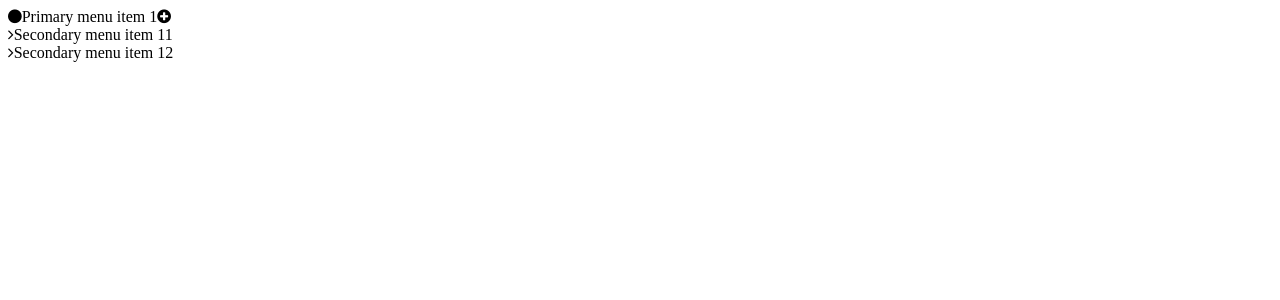
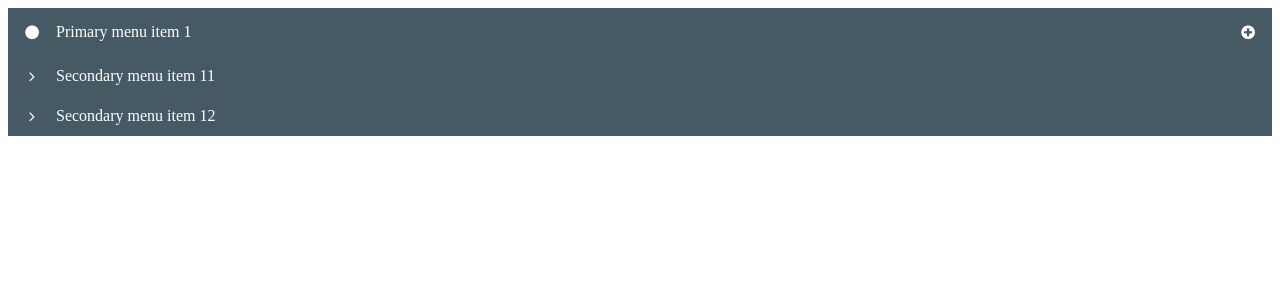
Before and after one commit to minhtrung2606-work/ng2-skeleton, an Angular app: page / in a window 1280 px wide. Shown: the top 300 px of the page. Built offline with nearby package versions, Linux system fonts and the light colour scheme.

Commit message:
Update LeftNavMenuItem styles

```diff
--- a/src/app/components/left-nav/left-nav-menu-item/left-nav-menu-item.component.css
+++ b/src/app/components/left-nav/left-nav-menu-item/left-nav-menu-item.component.css
@@ -0,0 +1,42 @@
+/*Component*/
+.left-nav-menu-item-component {
+  position: relative;
+  background-color: #455A64;
+  color: #FFFFFF;
+  cursor: pointer;
+}
+
+/*Elements in group*/
+.left-nav-menu-item-component .primary-item,
+.left-nav-menu-item-component .secondary-item {
+  display: flex;
+  align-items: center;
+}
+.left-nav-menu-item-component .start-icon,
+.left-nav-menu-item-component .end-icon {
+  display: flex;
+  align-items: center;
+  justify-content: center;
+}
+.left-nav-menu-item-component .start-icon,
+.left-nav-menu-item-component .end-icon {
+  min-width: 48px;
+}
+.left-nav-menu-item-component .end-icon {
+  margin-left: auto;
+}
+
+/*Individual element*/
+/*--Primary item*/
+.left-nav-menu-item-component .primary-item,
+.left-nav-menu-item-component .primary-item .start-icon,
+.left-nav-menu-item-component .primary-item .end-icon {
+  min-height: 48px;
+}
+
+/*--Secondary item*/
+.left-nav-menu-item-component .secondary-item,
+.left-nav-menu-item-component .secondary-item .start-icon,
+.left-nav-menu-item-component .secondary-item .end-icon {
+  min-height: 40px;
+}
--- a/src/app/components/left-nav/left-nav-menu-item/left-nav-menu-item.component.html
+++ b/src/app/components/left-nav/left-nav-menu-item/left-nav-menu-item.component.html
@@ -1,15 +1,15 @@
 <div class="left-nav-menu-item-component">
   <div class="primary-item">
-    <span><i class="fa fa-circle"></i></span>
-    <span>Primary menu item 1</span>
-    <span><i class="fa fa-plus-circle"></i></span>
+    <span class="start-icon"><i class="fa fa-circle"></i></span>
+    <span class="label">Primary menu item 1</span>
+    <span class="end-icon"><i class="fa fa-plus-circle"></i></span>
   </div>
   <div class="secondary-item">
-    <span><i class="fa fa-angle-right"></i></span>
-    <span>Secondary menu item 11</span>
+    <span class="start-icon"><i class="fa fa-angle-right"></i></span>
+    <span class="label">Secondary menu item 11</span>
   </div>
   <div class="secondary-item">
-    <span><i class="fa fa-angle-right"></i></span>
-    <span>Secondary menu item 12</span>
+    <span class="start-icon"><i class="fa fa-angle-right"></i></span>
+    <span class="label">Secondary menu item 12</span>
   </div>
 </div>
```
